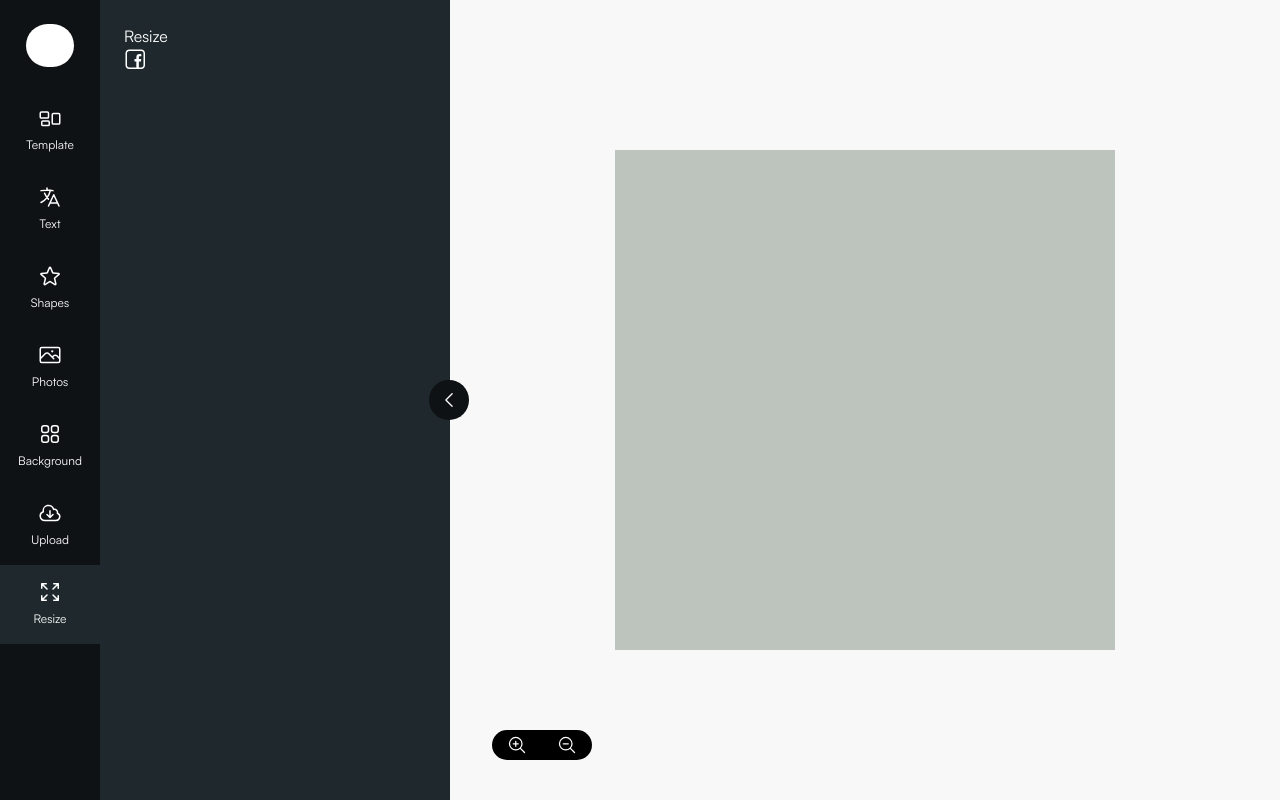
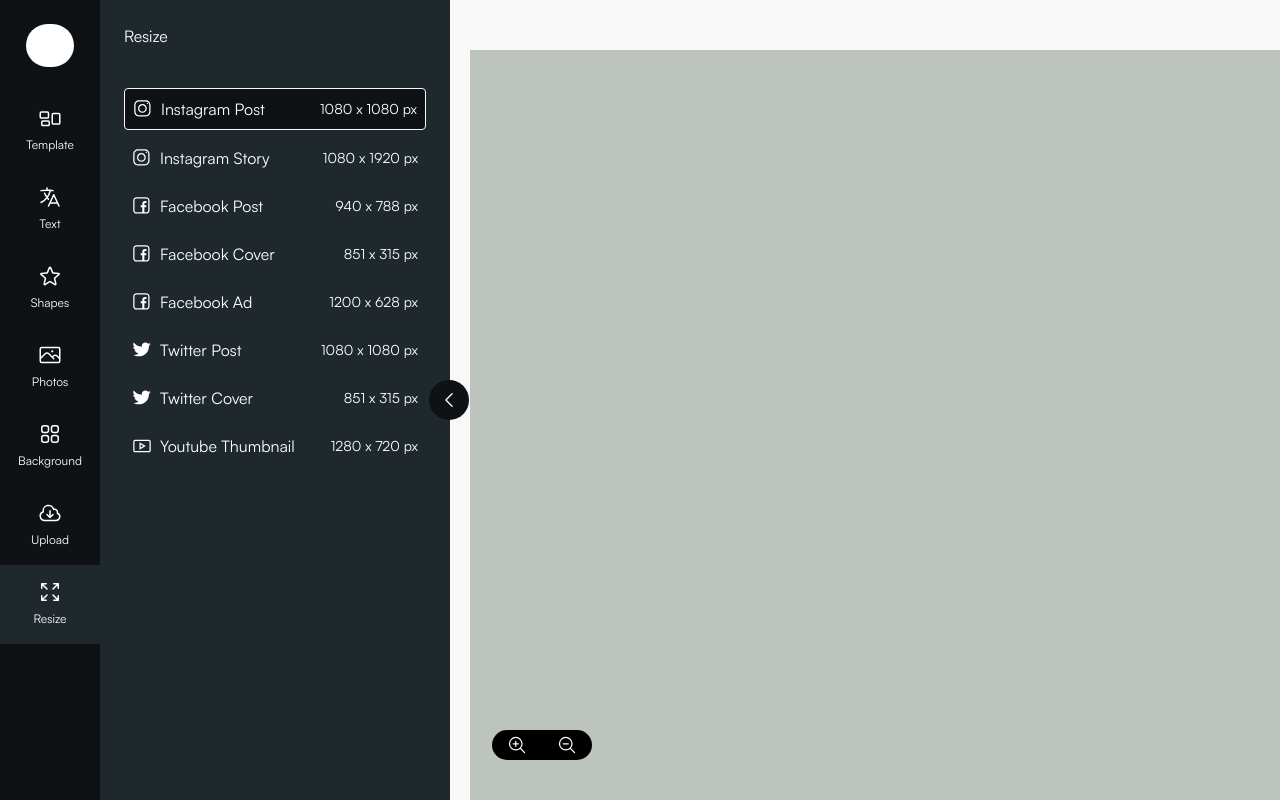
Before and after one commit to BDKoussama/FlowDesign, a Next.js app in the folder web/: page /editor in a window 1280 px wide. Both pictures are taken after a click on the label "Resize". Built offline with nearby package versions, Linux system fonts and the light colour scheme.

Commit message:
added stage resize options

```diff
--- a/web/app/features/canvas/stageSlice.js
+++ b/web/app/features/canvas/stageSlice.js
@@ -5,11 +5,15 @@ const initialState = {
     size : {
         type : "ig-post",
         height: 1080,
-        width: 1080
-    },
-    scale : {
-        x : 1,
-        y: 1
+        width: 1080,
+        initialWidth : 1080 ,
+        initialHeight : 1080 ,
+        heightAmount : 108,
+        widthAmount: 108,
+        scale : {
+            x : 1 ,
+            y : 1
+        }
     },
     children : {},
     background : {},
@@ -30,6 +34,9 @@ const stageSlice = createSlice({
             state.scale = {
                 ...action.payload
             }
+        },
+        setStageBackground(state, action){
+
         }
     }
 })
--- a/web/components/Editor/StageWrapper.jsx
+++ b/web/components/Editor/StageWrapper.jsx
@@ -4,16 +4,12 @@ import { useRef} from 'react';
 import { useState } from 'react';
 import { useLayoutEffect } from 'react';
 import Zoom from './Zoom';
+import { useDispatch, useSelector } from 'react-redux';
 
 
 export default function StageWrapper({toggle}){
 
     const wrapper = useRef();
-
-    const [size , setSize] = useState({
-        height: 500,
-        width: 500
-    })
 
     const [parentSize , setParentSize] = useState({
         height: 0,
@@ -28,30 +24,32 @@ export default function StageWrapper({toggle}){
                 width
             })
         }
-    },[toggle])
+    },[])
+
+    const {
+        height ,
+        width ,
+        initialWidth,
+        initialHeight ,
+        scale,
+    } = useSelector((state) => state.stage.size)
 
     const zoomIn = () => {
         // update size
-        setSize({
-            height: size.height + 200,
-            width: size.width + 200
-        })
+
     }
 
     const zoomOut = () => {
-        setSize({
-            height: size.height - 200,
-            width: size.width - 200
-        })
+
     }
 
     return(
-        <div className={`stage-wrapper ${( parentSize.height >= size.height && parentSize.width >= size.width ) ? 'center-stage' : '' }`}  ref={wrapper}>
+        <div className={`stage-wrapper ${( parentSize.height >= initialHeight && parentSize.width >= initialWidth ) ? 'center-stage' : '' }`}  ref={wrapper}>
             <Zoom zoomIn={zoomIn} zoomOut = {zoomOut} />
-            <div className='stage' style = {{ height : `${size.height}px` , width : `${size.width}px` }} >
-                <Stage width={size.width} height={size.height}>
+            <div className='stage' style = {{ height : `${initialHeight}px` , width : `${initialWidth}px`}} >
+                <Stage width={initialWidth} height={initialHeight} scaleX = {scale.x} scaleY = {scale.y}>
                     <Layer>
-                        <StageBackground height={size.height} width = {size.width} fill = "#bdc3bd" />
+                        <StageBackground height={height} width = {width} fill = "#bdc3bd" />
                     </Layer>
                 </Stage>
             </div>
--- a/web/components/Widgets/Resize.jsx
+++ b/web/components/Widgets/Resize.jsx
@@ -1,19 +1,238 @@
+import { useEffect, useState } from 'react';
 import { Facebook , Twitter , Instagram , Youtube } from '../Svg/index';
+import { useDispatch, useSelector } from 'react-redux';
+import { setStageSize } from '../../app/features/canvas/stageSlice';
+
+
+const sizes = {
+    'ig-post' : {
+        height : 1080,
+        width : 1080,
+        initialWidth : 1080,
+        initialHeight : 1080,
+        type: 'ig-post',
+        widthAmount : 108,
+        heightAmout: 108,
+        scale : {
+            x : 1 ,
+            y : 1
+        }
+    },
+    'ig-story' :{
+        height: 1920,
+        width: 1080,
+        initialWidth : 1080 ,
+        initialHeight : 1920,
+        type : 'ig-story',
+        widthAmount : 108,
+        heightAmout: 192,
+        scale : {
+            x : 1 ,
+            y : 1
+        }
+    },
+    'fb-post' :{
+        height: 788,
+        width: 940,
+        initialWidth : 940,
+        initialHeight : 788,
+        type : 'fb-post',
+        widthAmount : 94,
+        heightAmout: 78.8,
+        scale : {
+            x : 1 ,
+            y : 1
+        }
+    },
+    'fb-cover' :{
+        height: 315,
+        width: 851,
+        initialWidth : 851,
+        initialHeight : 315,
+        type : 'fb-cover',
+        widthAmount : 85.1,
+        heightAmout: 31.5,
+        scale : {
+            x : 1 ,
+            y : 1
+        }
+    },
+    'fb-ad' :{
+        height: 628,
+        width: 1200,
+        initialWidth : 1200,
+        initialHeight : 628,
+        type : 'fb-ad',
+        widthAmount : 120,
+        heightAmout: 62.8,
+        scale : {
+            x : 1 ,
+            y : 1
+        }
+    },
+    'tw-post' : {
+        height : 1080,
+        width : 1080,
+        initialWidth : 1080,
+        initialHeight : 1080,
+        type: 'tw-post',
+        widthAmount : 108,
+        heightAmout: 108,
+        scale : {
+            x : 1 ,
+            y : 1
+        }
+    },
+    'tw-cover' : {
+        height: 315,
+        width: 851,
+        initialWidth : 851,
+        initialHeight : 315,
+        scale : {
+            x : 1 ,
+            y : 1
+        },
+        type : 'tw-cover',
+        widthAmount : 85.1,
+        heightAmout: 31.5
+    },
+    'yt-thmb' :{
+        height: 628,
+        width: 1280,
+        initialWidth : 1280,
+        initialHeight : 628,
+        type : 'yt-thmb',
+        widthAmount : 128,
+        heightAmout: 62.8,
+        scale : {
+            x : 1 ,
+            y : 1
+        }
+    },
+}
 
 export default function Resize(){
+
+    const {size} = useSelector((state) => state.stage)
+    const dispatch = useDispatch()
+
+    const [value , setValue] = useState(size.type)
+
+    const handleChange = (post) => {
+        setValue(post)
+    }
+
+    useEffect(() => {
+        dispatch(setStageSize({
+            ...sizes[value]
+        }))
+    },[value])
+
     return(
         <div>
             <h3>
                 Resize
             </h3>
 
-            <ul className='resize-widget_list'>
-                <li className=''>
-                    <div className='h-6 w-6 relative'>
-                        <Facebook fill= "#fff" height="100%" width = "100%"/>
-                    </div>
+            <ul className='mt-10'>
+                <li className='resize-list_item mt-2'>
+                    <button className={`flex justify-between items-center w-full p-2 ${value === 'ig-post' ? 'resize-list_item--checked ' : ''}`}  onClick={() => handleChange("ig-post")}>
+                        <div className='flex justify-between items-center'>
+                            <div className='h-5 w-5 relative mr-2'>
+                                <Instagram fill= "#fff" height="100%" width = "100%"/>
+                            </div>
+                            <p className='block text-capitalize text-md text-white'> Instagram Post </p>
+                        </div>
+                        <p className='text-sm'>1080 x 1080 px</p>
+                    </button>
                 </li>
+
+                <li className='resize-list_item mt-2'>
+                    <button className= {`flex justify-between items-center w-full p-2 ${value === 'ig-story' ? 'resize-list_item--checked ' : ''}`}  onClick={() => handleChange("ig-story")}>
+                        <div className='flex justify-between items-center'>
+                            <div className='h-5 w-5 relative mr-2'>
+                                <Instagram fill= "#fff" height="100%" width = "100%"/>
+                            </div>
+                            <p className='block text-capitalize text-md text-white'> Instagram Story </p>
+                        </div>
+                        <p className='text-sm'>1080 x 1920 px</p>
+                    </button>
+                </li>
+
+                <li className='resize-list_item mt-2'>
+                    <button className= {`flex justify-between items-center w-full p-2 ${value === 'fb-post' ? 'resize-list_item--checked ' : ''}`}  onClick={() => handleChange("fb-post")}>
+                        <div className='flex justify-between items-center'>
+                            <div className='h-5 w-5 relative mr-2'>
+                                <Facebook fill= "#fff" height="100%" width = "100%"/>
+                            </div>
+                            <p className='block text-capitalize text-md text-white'> Facebook Post </p>
+                        </div>
+                        <p className='text-sm'>940 x 788 px</p>
+                    </button>
+                </li>
+
+                <li className='resize-list_item mt-2'>
+                    <button className= {`flex justify-between items-center w-full p-2 ${value === 'fb-cover' ? 'resize-list_item--checked ' : ''}`}  onClick={() => handleChange("fb-cover")}>
+                        <div className='flex justify-between items-center'>
+                            <div className='h-5 w-5 relative mr-2'>
+                                <Facebook fill= "#fff" height="100%" width = "100%"/>
+                            </div>
+                            <p className='block text-capitalize text-md text-white'> Facebook Cover </p>
+                        </div>
+                        <p className='text-sm'>851 x 315 px</p>
+                    </button>
+                </li>
+
+                <li className='resize-list_item mt-2'>
+                    <button className= {`flex justify-between items-center w-full p-2 ${value === 'fb-ad' ? 'resize-list_item--checked ' : ''}`}  onClick={() => handleChange("fb-ad")}>
+                        <div className='flex justify-between items-center'>
+                            <div className='h-5 w-5 relative mr-2'>
+                                <Facebook fill= "#fff" height="100%" width = "100%"/>
+                            </div>
+                            <p className='block text-capitalize text-md text-white'> Facebook Ad </p>
+                        </div>
+                        <p className='text-sm'>1200 x 628 px</p>
+                    </button>
+                </li>
+
+                <li className='resize-list_item mt-2'>
+                    <button className= {`flex justify-between items-center w-full p-2 ${value === 'tw-post' ? 'resize-list_item--checked ' : ''}`}  onClick={() => handleChange("tw-post")}>
+                        <div className='flex justify-between items-center'>
+                            <div className='h-5 w-5 relative mr-2'>
+                                <Twitter fill= "#fff" height="100%" width = "100%"/>
+                            </div>
+                            <p className='block text-capitalize text-md text-white'> Twitter Post </p>
+                        </div>
+                        <p className='text-sm'>1080 x 1080 px</p>
+                    </button>
+                </li>
+
+                <li className='resize-list_item mt-2'>
+                    <button className= {`flex justify-between items-center w-full p-2 ${value === 'tw-cover' ? 'resize-list_item--checked ' : ''}`}  onClick={() => handleChange("tw-cover")}>
+                        <div className='flex justify-between items-center'>
+                            <div className='h-5 w-5 relative mr-2'>
+                                <Twitter fill= "#fff" height="100%" width = "100%"/>
+                            </div>
+                            <p className='block text-capitalize text-md text-white'> Twitter Cover </p>
+                        </div>
+                        <p className='text-sm'>851 x 315 px</p>
+                    </button>
+                </li>
+
+                <li className='resize-list_item mt-2'>
+                    <button className= {`flex justify-between items-center w-full p-2 ${value === 'yt-thmb' ? 'resize-list_item--checked ' : ''}`}  onClick={() => handleChange("yt-thmb")}>
+                        <div className='flex justify-between items-center'>
+                            <div className='h-5 w-5 relative mr-2'>
+                                <Youtube fill= "#fff" height="100%" width = "100%"/>
+                            </div>
+                            <p className='block text-capitalize text-md text-white'> Youtube Thumbnail </p>
+                        </div>
+                        <p className='text-sm'>1280 x 720 px</p>
+                    </button>
+                </li>
+
             </ul>
+
         </div>
     )
 }
--- a/web/styles/globals.css
+++ b/web/styles/globals.css
@@ -144,3 +144,19 @@ a {
 
 
 /** ----------------------- Navbar Styles End -------------------------------------------- **/
+
+
+.resize-list_item button{
+  transition: background 0.3s ease-in-out;
+  border-radius: 4px;
+}
+
+.resize-list_item button:hover{
+  background-color: #0e1214;
+}
+
+.resize-list_item--checked {
+  border: 1px solid #F8F8F8;
+  border-radius: 4px;
+  background-color: #0e1214;
+}
--- a/web/styles/stage.css
+++ b/web/styles/stage.css
@@ -16,7 +16,7 @@
     height: 100%;
     width: 100%;
     overflow: scroll;
-    padding: 20px;
+    padding: 50px 20px 20px 20px;
 }
 
 .stage{
```
